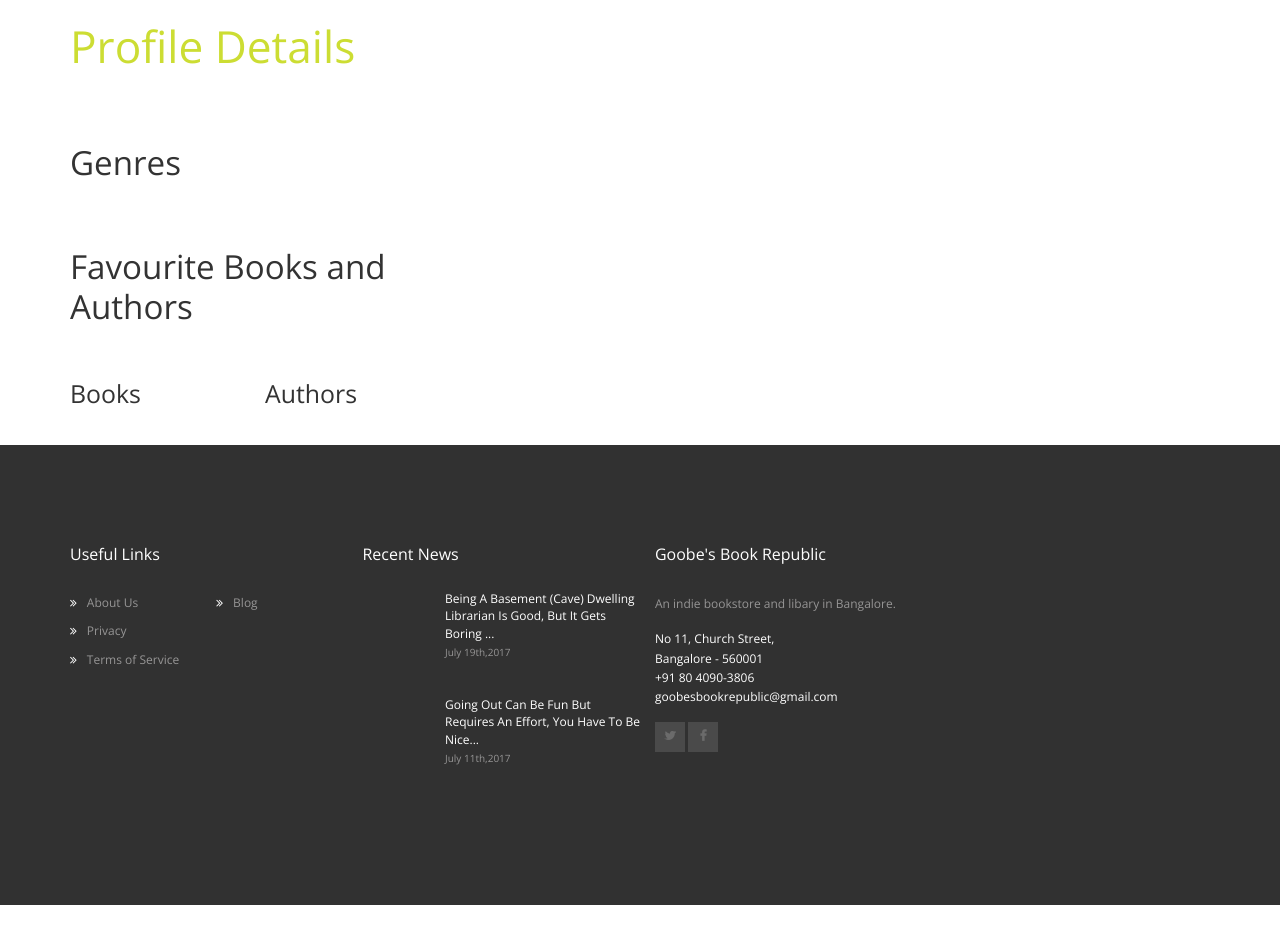
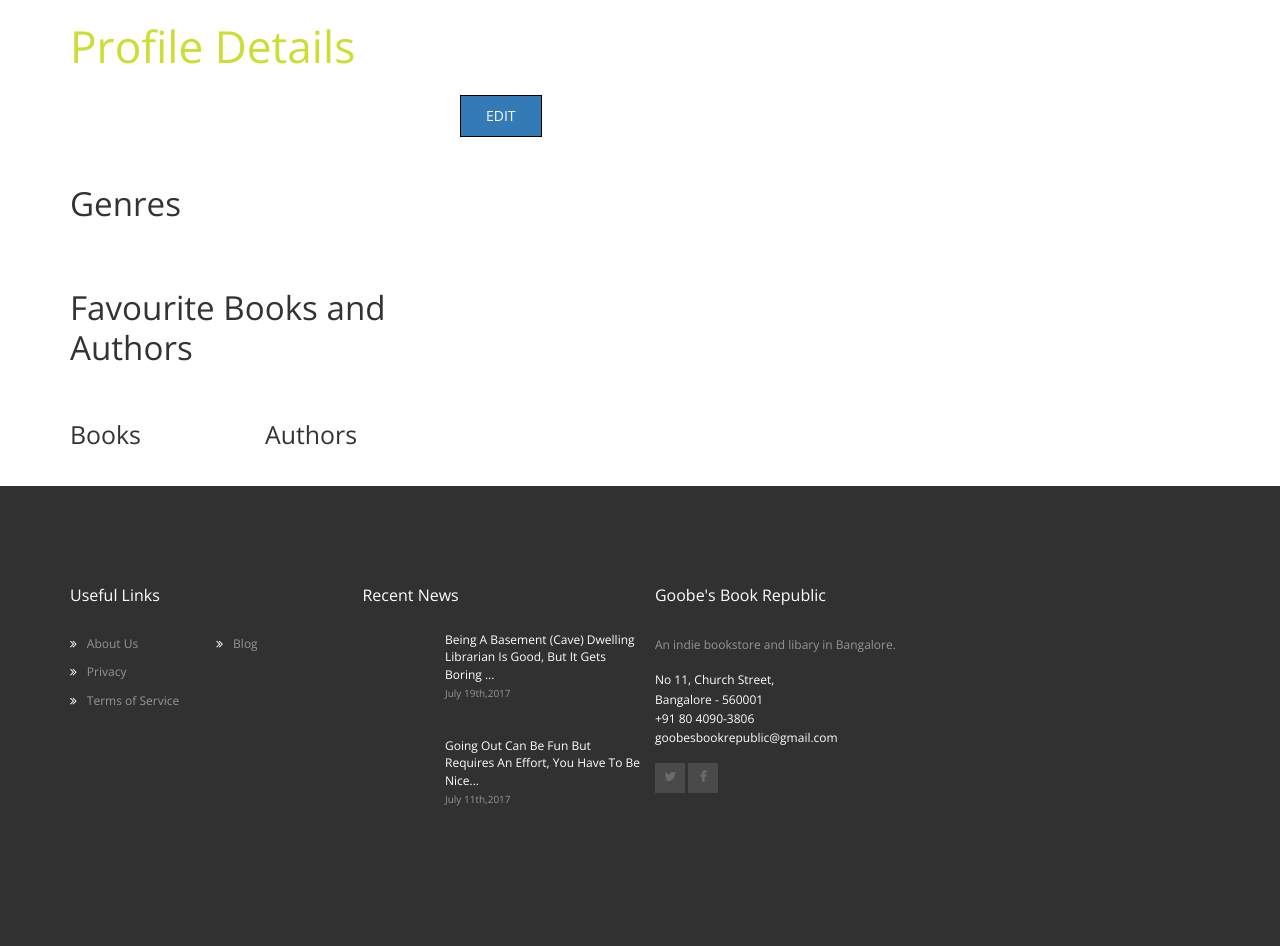
Before and after one commit to goobes/box, a Django app: template apps/base/templates/base/profile_detail.html in a window 1280 px wide. Shown: the part 76-1022 px from the top of the page. Before the commit the page ends 981 px from the top, so only its background shows below. Run offline with Django 3.2, Linux system fonts and the light colour scheme; the template is opened without the code that fills it, so the values that code supplies are empty; parts of the project's set-up code (start-up, migrations or seed data) failed here and were passed over; some libraries are stand-ins or nearby versions.

Commit message:
Added edit button to profile. Changed styling of
social account buttons.

```diff
--- a/apps/base/templates/base/profile_detail.html
+++ b/apps/base/templates/base/profile_detail.html
@@ -12,6 +12,9 @@
       <div class="row">
           <div class="col-md-4">
             {{ object.user.username }}
+          </div>
+          <div class="col-md-4">
+              <a href="{% url 'profile-edit' %}" class="btn btn-primary">Edit</a>
           </div>
       </div>
       {% if user == object.user %}
@@ -57,7 +60,7 @@
             Congratulations you have linked your Facebook account
           {% else %}
             No linked Facebook account
-            <a href="{% provider_login_url 'facebook' process='connect' %}" class="btn">Connect Facebook</a>
+            <a href="{% provider_login_url 'facebook' process='connect' %}" class="btn socialaccount_provider facebook">Connect Facebook</a>
           {% endif %}
           </div>
       </div>
@@ -67,7 +70,7 @@
             Congratulations you have linked your Goodreads account. We can now make useful recommendations based on books you have read and reviewed.
           {% else %}
             There is no linked Goodreads account. Please connect your Goodreads account so we can make useful recommendations based on books you have read and reviewed.
-            <a href="{% provider_login_url 'goodreads' process='connect' %}" class="btn">Connect Goodreads</a>
+            <a href="{% provider_login_url 'goodreads' process='connect' %}" class="btn socialaccount_provider goodreads">Connect Goodreads</a>
           {% endif %}
           </div>
       </div>
```
